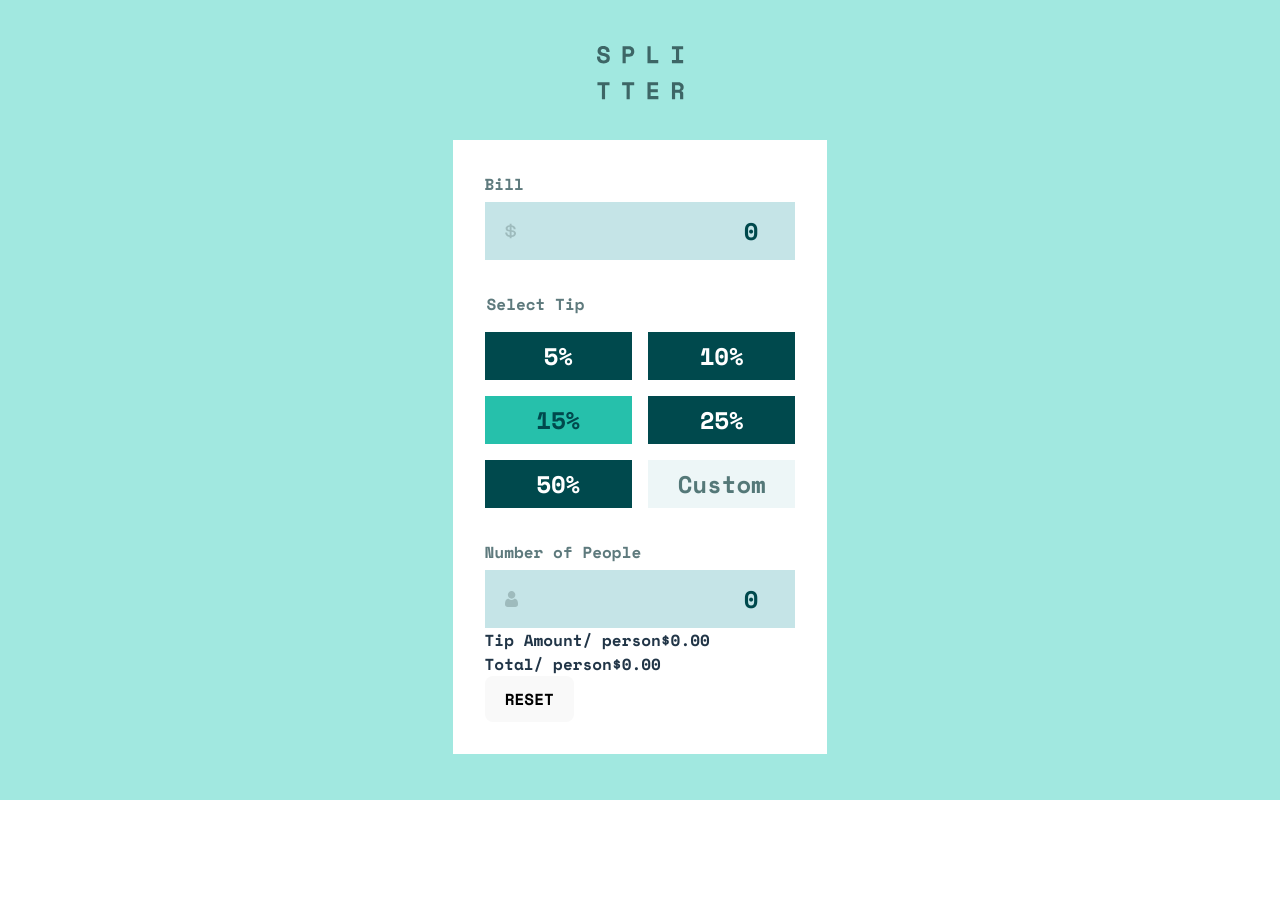
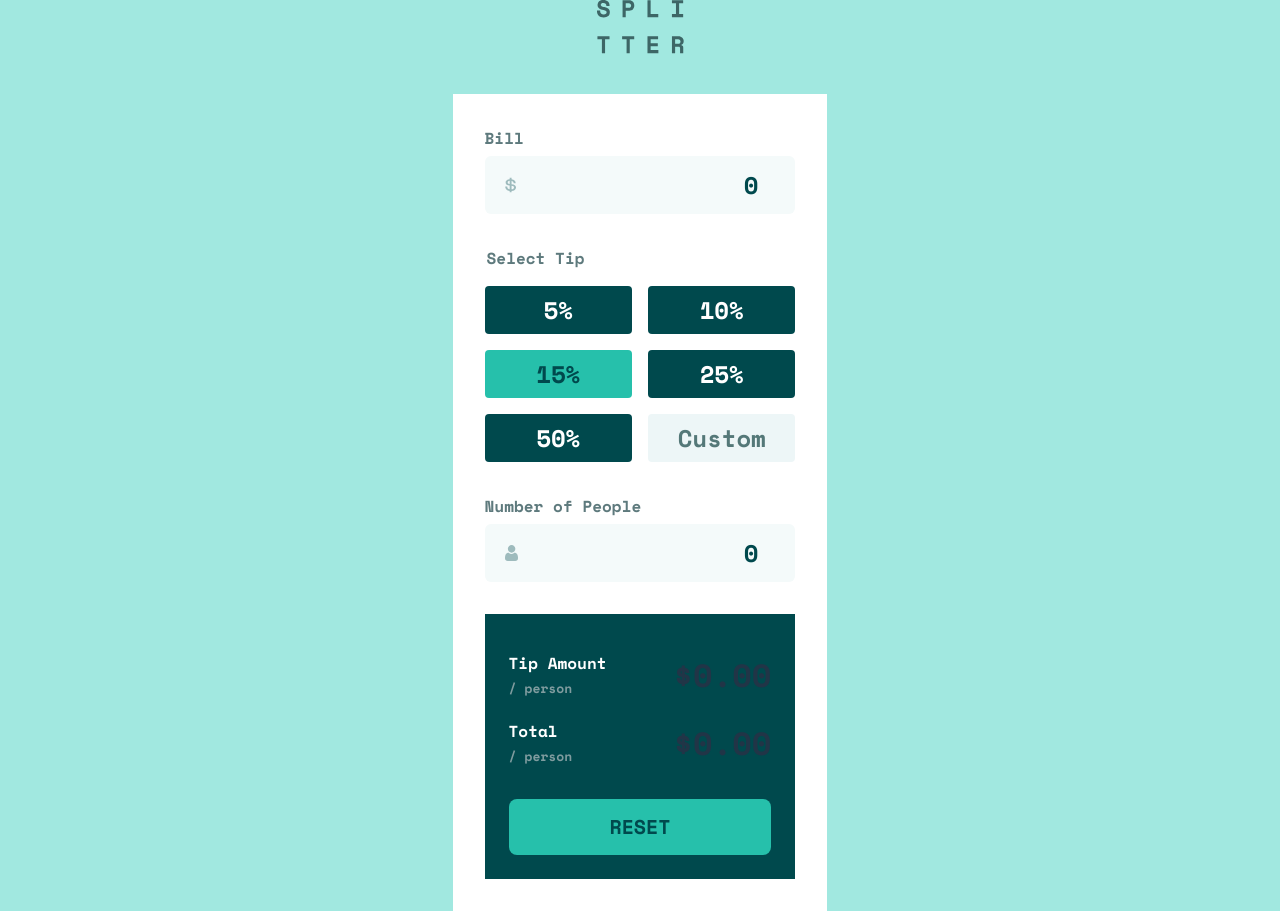
Before and after one commit to MitaliShah/tip-calculator-app, a React (Vite) app: page / in a window 1280 px wide. Before the commit the page ends 800 px from the top, so only its background shows below. Built offline with nearby package versions, Linux system fonts and the light colour scheme.

Commit message:
errormessage when numofpeople is 0, also added aria labels for screenreaders

```diff
--- a/index.html
+++ b/index.html
@@ -2,9 +2,9 @@
 <html lang="en">
   <head>
     <meta charset="UTF-8" />
-    <link rel="icon" type="image/svg+xml" href="/vite.svg" />
+    <link rel="icon" type="image/svg+xml" href="./public/images/favicon-32x32.png" />
     <meta name="viewport" content="width=device-width, initial-scale=1.0" />
-    <title>Vite + React</title>
+    <title>Splitter - Tip Calculator</title>
     <link rel="preconnect" href="https://fonts.googleapis.com" />
     <link rel="preconnect" href="https://fonts.gstatic.com" crossorigin />
     <link
--- a/src/GlobalStyles.js
+++ b/src/GlobalStyles.js
@@ -50,6 +50,7 @@ const GlobalStyles = createGlobalStyle`
         --blue-bg: hsl(173, 61%, 77%);
         --custom-bg: hsl(185,38%,95%);
         --custom-col: hsl(180, 18%, 40%);
+        --input-bg: hsl(185, 38%, 97%);
     }
 
     .visually-hidden {
--- a/src/components/Form.jsx
+++ b/src/components/Form.jsx
@@ -1,4 +1,4 @@
-import { useState } from "react";
+import {  useState } from "react";
 import iconDollar from "./../../public/images/icon-dollar.svg";
 import iconPerson from "./../../public/images/icon-person.svg";
 import styled from "styled-components";
@@ -8,22 +8,43 @@ import Results from "./Results";
 export default function Form() {
   const [billAmount, setBillAmount] = useState(0);
   const [selectedTip, setSelectedTip] = useState("");
-  const [customTip, setCustomTip] = useState("");
+  const [customTip, setCustomTip] = useState(0);
   const [numOfPeople, setNumofPeople] = useState(0);
+  const [touched, setTouched] = useState(false);
+
+  function handleReset() {
+    setBillAmount(0);
+    setSelectedTip("");
+    setCustomTip(0);
+    setNumofPeople(0);
+  }
 
   function formatTip(str) {
-    let string = str;
-    string = string.substring(0, string.length - 1);
-    console.log(`Formated string is `, string);
+    if (typeof str === "string") {
+      return parseInt(str.substring(0, str.length - 1));
+    }
+    return 0;
   }
-  formatTip(selectedTip);
-  const tipType = customTip ? customTip : selectedTip;
-  console.log(tipType);
-  const tipPerPerson = (billAmount * (tipType / 100)) / numOfPeople;
-  const totalPerPerson = (billAmount * (1 + selectedTip / 100)) / numOfPeople;
+  const formatSelectedTip = formatTip(selectedTip);
+  const tipType = !isNaN(customTip) && customTip ? parseFloat(customTip) : formatSelectedTip;
 
-  console.log(tipPerPerson);
-  console.log(totalPerPerson);
+  const tipPerPerson =
+    !isNaN(tipType) && !isNaN(numOfPeople) && numOfPeople !== 0
+      ? ((billAmount * (tipType / 100)) / numOfPeople).toFixed(2)
+      : 0;
+
+  function checkPercentage(tipType) {
+    return !isNaN(tipType) ? tipType / 100 : 0;
+  }
+
+  const totalPerPerson = ((billAmount * (1 + checkPercentage(tipType))) / numOfPeople).toFixed(2);
+
+
+ const showError = touched && numOfPeople === 0 ? (
+  <span id="errorLabel" style={{ color: 'red', display: "block" }}>Can't be zero</span>
+): null
+
+
   return (
     <FormWrapper
       onSubmit={(event) => {
@@ -32,36 +53,45 @@ export default function Form() {
     >
       <InputLabel htmlFor="bill">Bill</InputLabel>
 
-      <InputBillContainer>
+      <InputContainer>
         <IMG src={iconDollar} alt="" />
-        <BillInput
+        <Input
           id="bill"
+          minLength={1}
           value={billAmount}
           type="number"
+          aria-label="Bill"
           onChange={(event) => {
             setBillAmount(event.target.value);
           }}
         />
-      </InputBillContainer>
+      </InputContainer>
       <SelectTip
         selectedTip={selectedTip}
         setSelectedTip={setSelectedTip}
         customTip={customTip}
         setCustomTip={setCustomTip}
       />
-      <InputLabel htmlFor="num-of-people">Number of People</InputLabel>
-      <InputBillContainer>
+      <div style={{color: 'red', display:"block"}}>
+        <InputLabel htmlFor="num-of-people">Number of People</InputLabel>
+      {showError}
+      </div>
+
+      <InputContainer>
         <IMG src={iconPerson} alt="" />
-        <BillInput
+        <Input
           id="num-of=people"
           value={numOfPeople}
           type="number"
           onChange={(event) => {
-            setNumofPeople(event.target.value);
+            setNumofPeople(Number(event.target.value));
+            setTouched(numOfPeople === 0);
           }}
+          aria-invalid={touched && numOfPeople === 0}
+          aria-describedby={touched && numOfPeople === 0 ? 'errorLabel' : null}
         />
-      </InputBillContainer>
-      <Results />
+      </InputContainer>
+      <Results tipPerPerson={tipPerPerson} totalPerPerson={totalPerPerson} handleReset={handleReset}/>
     </FormWrapper>
   );
 }
@@ -72,7 +102,7 @@ const FormWrapper = styled.form`
   background-color: var(--white);
 `;
 
-const InputBillContainer = styled.div`
+const InputContainer = styled.div`
   display: flex;
   justify-content: space-between;
   align-items: center;
@@ -80,14 +110,17 @@ const InputBillContainer = styled.div`
   max-width: 19.43rem;
   font-size: 1.5rem;
   padding: 10px 20px;
-  background-color: var(--light-grayish-cyan);
+  /* background-color: var(--light-grayish-cyan); */
+  background-color: var(--input-bg);
   margin-top: 6px;
+  border-radius: 6px;
 `;
 
-const BillInput = styled.input`
+const Input = styled.input`
   text-align: right;
   width: 100%;
-  background-color: var(--light-grayish-cyan);
+  /* background-color: var(--light-grayish-cyan); */
+  background-color: var(--input-bg);
   border: none;
   color: var(--very-dark-cyan);
   outline: none;
--- a/src/components/Results.jsx
+++ b/src/components/Results.jsx
@@ -1,21 +1,65 @@
-export default function Results() {
+import styled from "styled-components";
+
+export default function Results({tipPerPerson, totalPerPerson, handleReset}) {
   return (
-    <div>
-      <div>
-        <label htmlFor="tip-amount">
-          <span>Tip Amount</span>
-          <span>/ person</span>
-        </label>
-        <output id="tip-amount">$0.00</output>
-      </div>
-      <div>
-        <label htmlFor="total-amount">
-          <span>Total</span>
-          <span>/ person</span>
-        </label>
-        <output id="total-amount">$0.00</output>
-      </div>
-      <button>RESET</button>
-    </div>
+    <Wrapper>
+      <ContainerTipAmount>
+        <Label htmlFor="tip-amount">
+          <Span>Tip Amount</Span>
+          <Span><Small>/ person</Small></Span>
+        </Label>
+        <Output id="tip-amount">{tipPerPerson ? tipPerPerson : `$0.00`}</Output>
+      </ContainerTipAmount>
+      <ContainerTotalAmount>
+        <Label htmlFor="total-amount">
+          <Span>Total</Span>
+          <Span><Small>/ person</Small></Span>
+        </Label>
+        <Output id="total-amount">{tipPerPerson > 0 ? totalPerPerson : `$0.00`}</Output>
+      </ContainerTotalAmount>
+      <Reset onClick={handleReset}>RESET</Reset>
+    </Wrapper>
   );
 }
+
+const Wrapper = styled.div`
+  background-color: var(--very-dark-cyan);
+  padding: 37px 24px 24px;
+  margin-top: 32px;
+`;
+
+const Span = styled.span`
+  display: block;
+`;
+
+const Label = styled.label`
+  color: var(--white);
+`;
+
+const ContainerTipAmount = styled.div`
+  display: flex;
+  justify-content: space-between;
+`;
+
+const ContainerTotalAmount = styled.div`
+  display: flex;
+  justify-content: space-between;
+  margin-top: 20px;
+`;
+
+const Reset = styled.button`
+  width: 100%;
+  background-color: var(--strong-cyan);
+  font-size: 20px;
+  color: var(--very-dark-cyan);
+  margin-top: 32px;
+`;
+
+const Output = styled.output`
+  font-size: 32px;
+`;
+
+const Small = styled.small`
+  font-size: 13px;
+  color: var(--grayish-cyan);
+`;
--- a/src/components/SelectTip.jsx
+++ b/src/components/SelectTip.jsx
@@ -113,6 +113,7 @@ const Label = styled.label`
   align-items: center;
   font-size: 24px;
   padding: 6px 16px;
+  border-radius: 4px;
 `;
 
 const CustomSpan = styled.span`
@@ -121,6 +122,7 @@ const CustomSpan = styled.span`
   text-align: center;
   font-size: 24px;
   padding: 6px 16px;
+  border-radius: 4px;
 `;
 
 const InputCustom = styled.input`
@@ -131,6 +133,9 @@ const InputCustom = styled.input`
   color: var(--very-dark-cyan);
   border: none;
   text-align: right;
+  border-radius: 4px;
+  border: 3px solid var(--strong-cyan);
+  outline: none;
 `;
 
 const TIP_PERCENTAGES = ["5%", "10%", "15%", "25%", "50%"];
```
